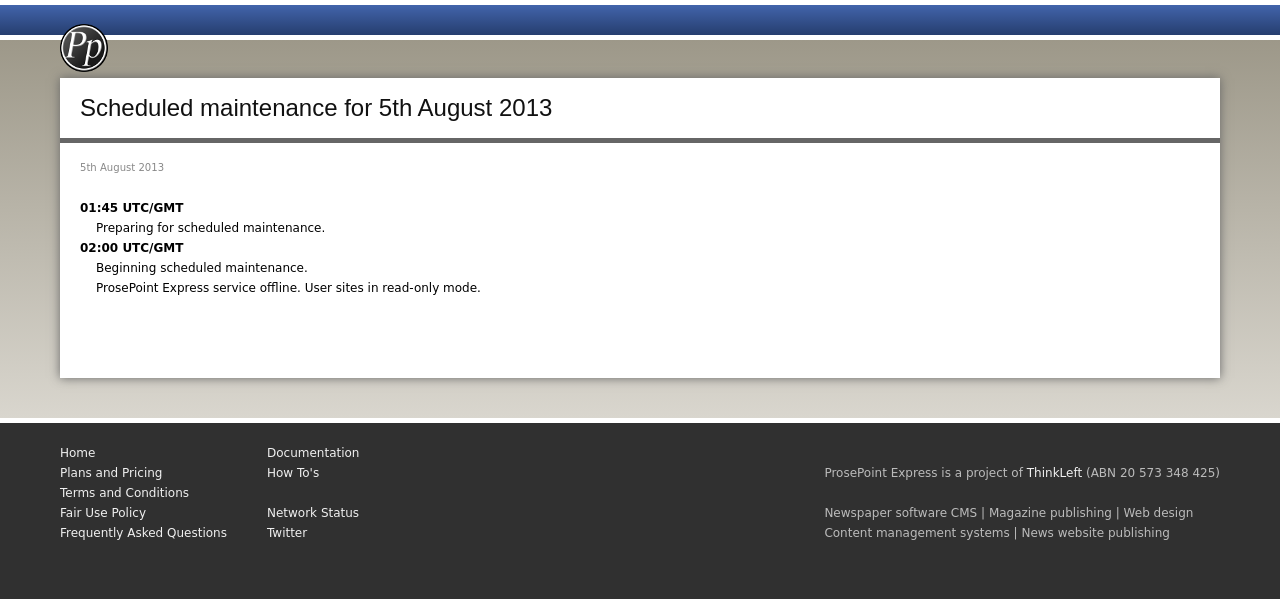
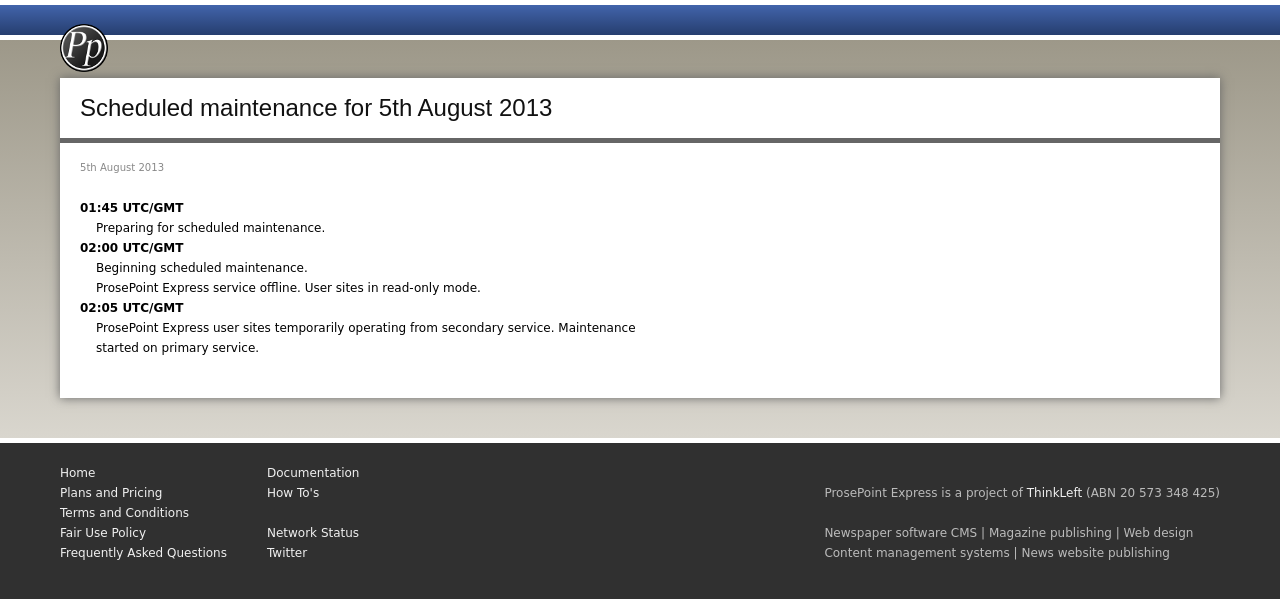
Before and after one commit to prosepoint/prosepoint.github.io, a Jekyll site: the page built from _posts/2013-08-05-scheduled-maintenance.html, in a window 1280 px wide. Shown: the top 599 px of the page. Built offline with Jekyll 4.4.1, drawn with Linux system fonts in a browser that asks for light colours.

Commit message:
Updates.

```diff
--- a/_posts/2013-08-05-scheduled-maintenance.html
+++ b/_posts/2013-08-05-scheduled-maintenance.html
@@ -15,12 +15,12 @@
 Beginning scheduled maintenance.
 <br />ProsePoint Express service offline. User sites in read-only mode.
 </dd>
-<!--
-<dt><strong>02:15 UTC/GMT</strong></dt>
+
+<dt><strong>02:05 UTC/GMT</strong></dt>
 <dd>
 ProsePoint Express user sites temporarily operating from secondary service. Maintenance started on primary service.
 </dd>
-
+<!--
 <dt><strong>03:30 UTC/GMT</strong></dt>
 <dd>
 Maintenance completed on primary service.
```
